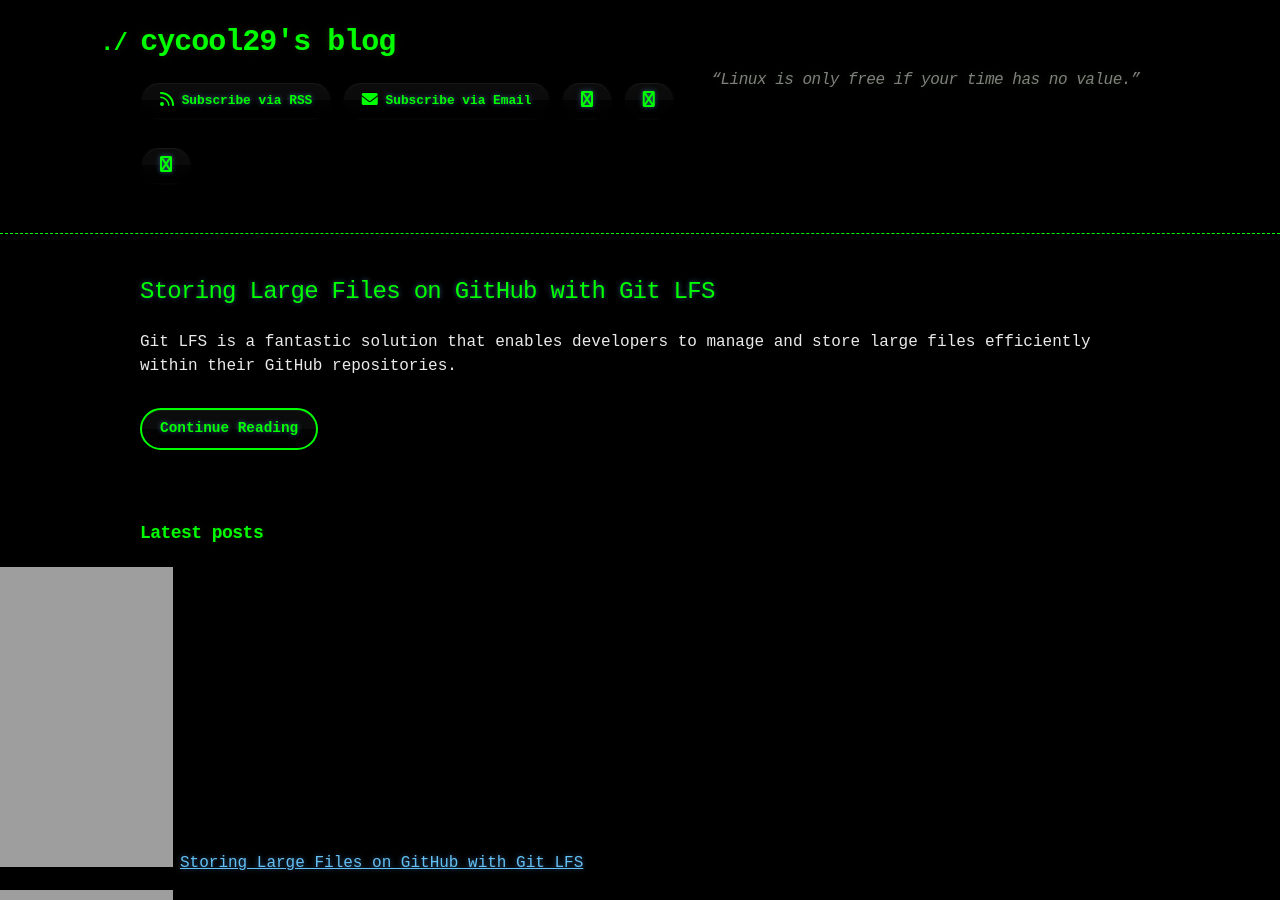
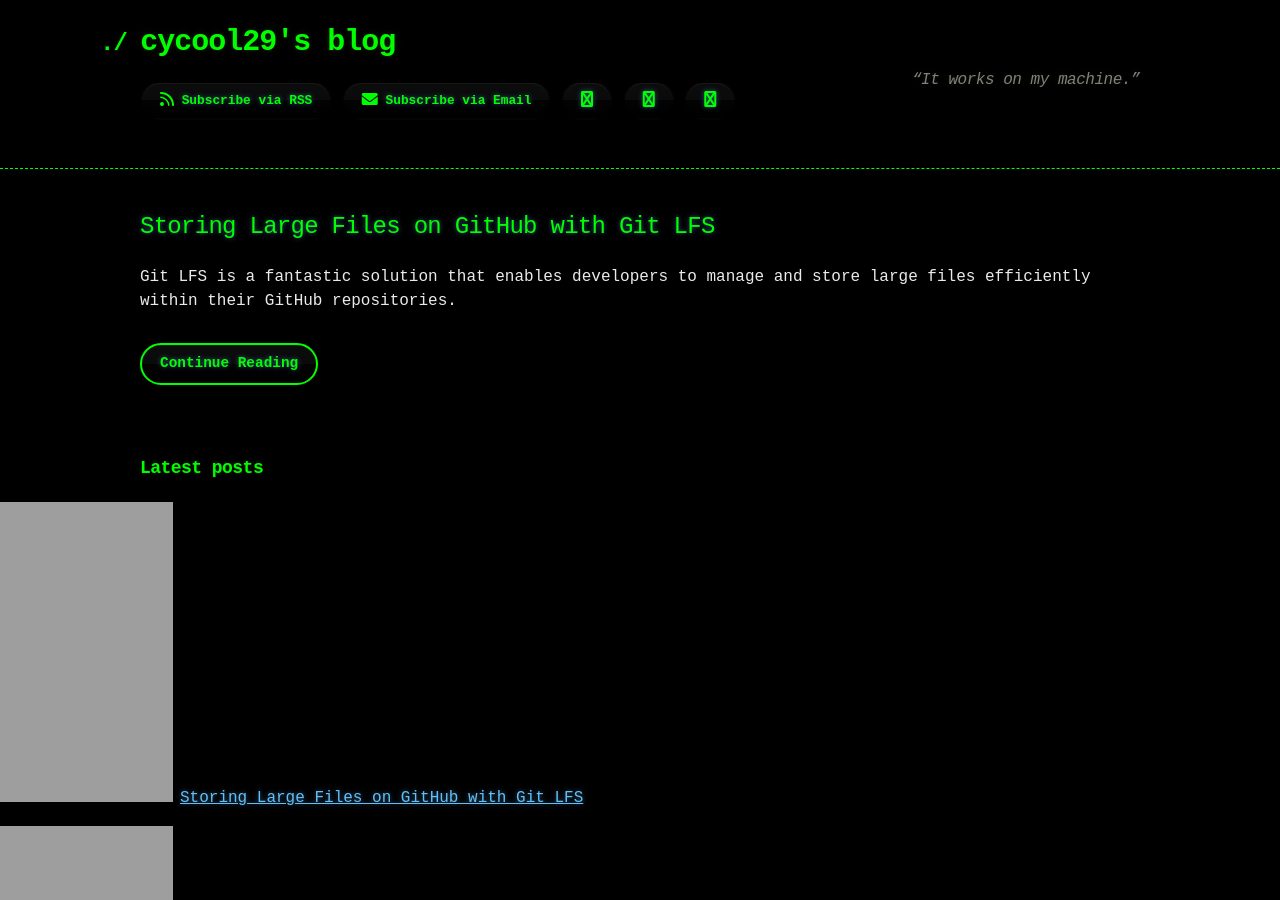
Before and after one commit to cycool29/cycool29.github.io, a Jekyll site: the page built from index.md, in a window 1280 px wide and 900 px high. Built offline with Jekyll 4.4.1, drawn with Linux system fonts in a browser that asks for light colours; a style sheet for code colours, icons or effects is not loaded.

Commit message:
Update quotes

```diff
--- a/_config.yml
+++ b/_config.yml
@@ -1,5 +1,5 @@
 title: cycool29's blog
-description: "“Linux is only free if your time has no value.” "
+description: "“It works on my machine.” "
 bio: A high school student. Intermediate in Python, Git, Bash. Learning JavaScript. He/Him. "
 author: cycool29
 url: https://cycool29.github.io
```
